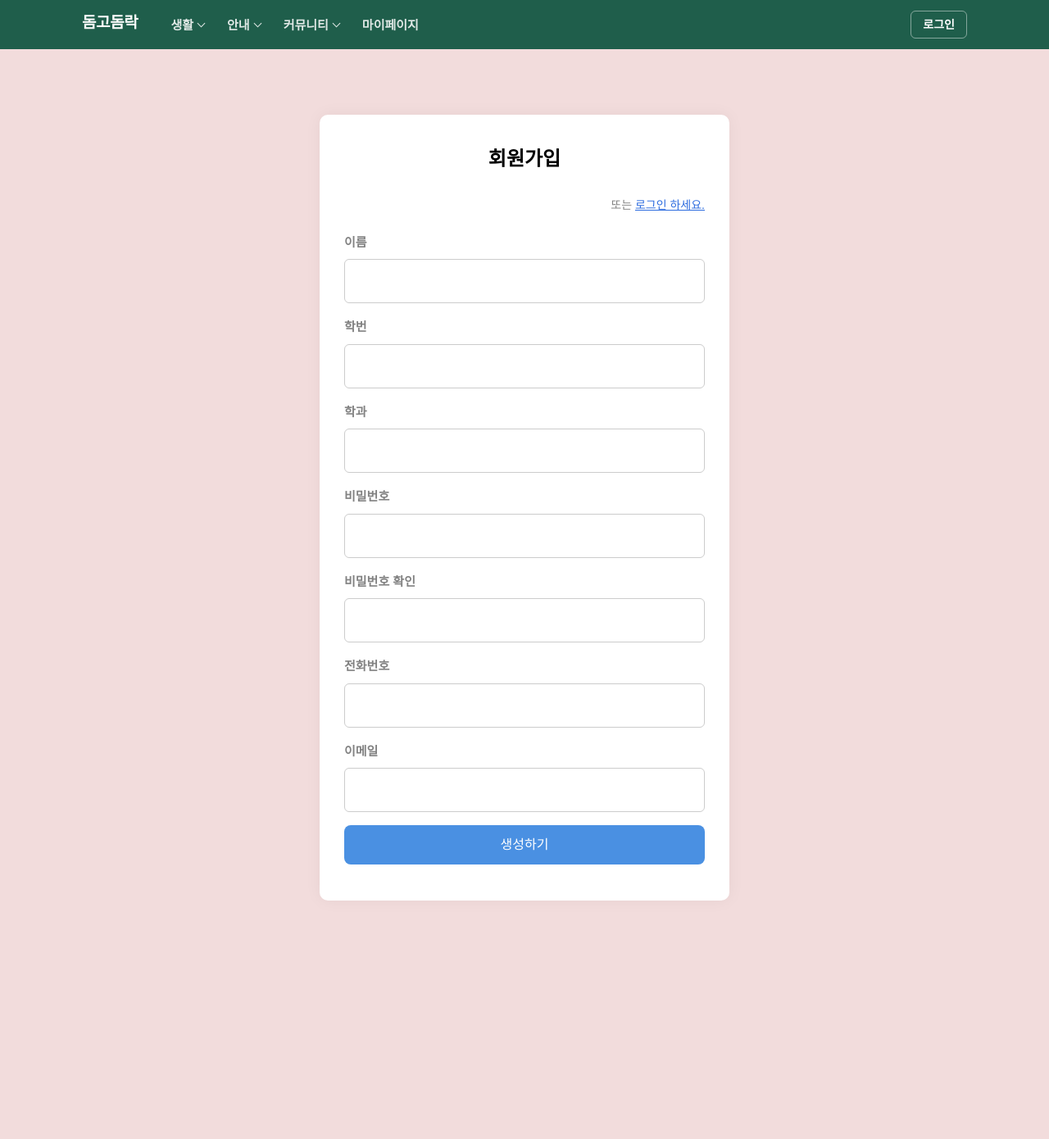
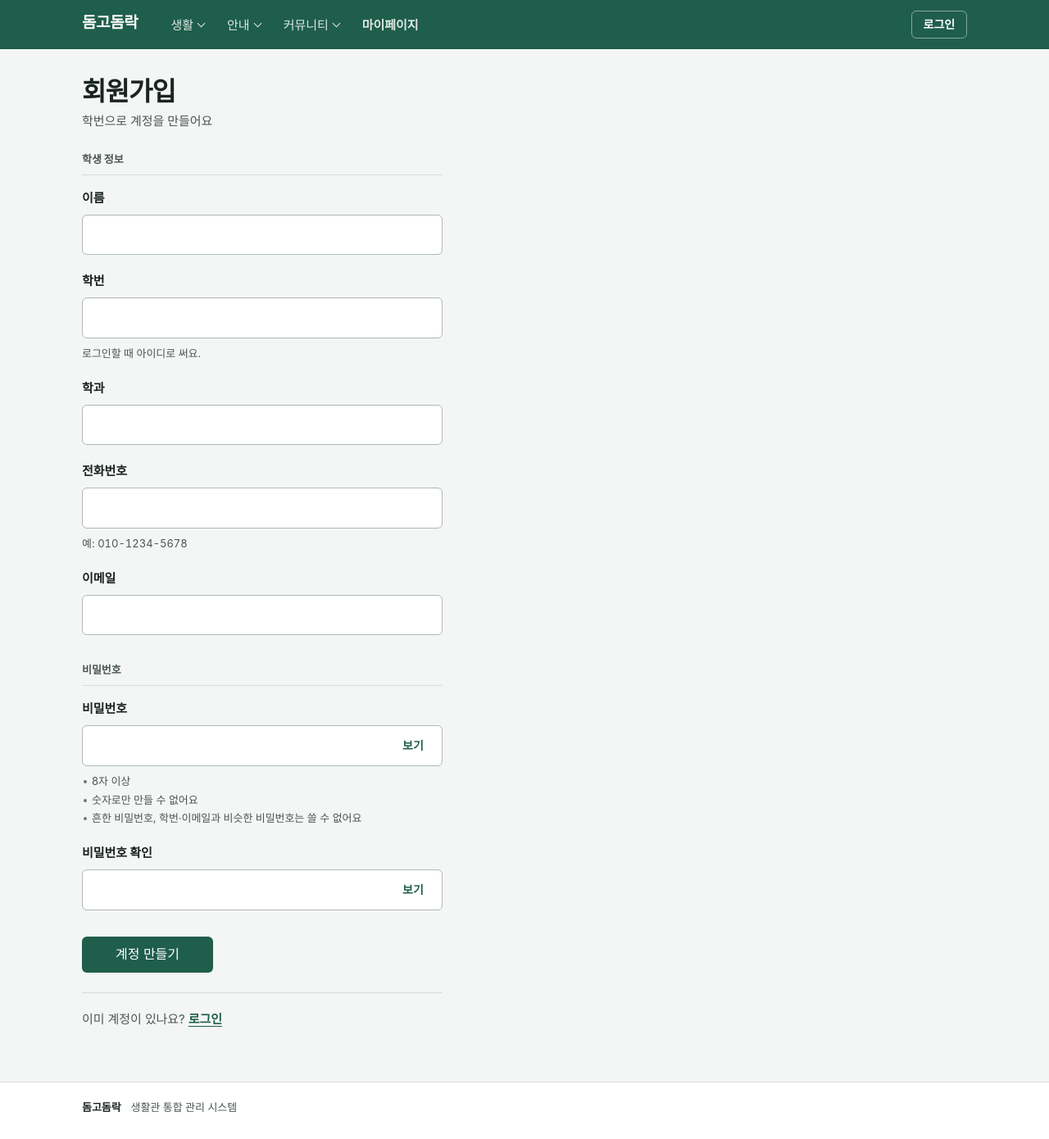
Before and after one commit to ahcy205/finalproject, a Django app: template templates/web/signup.html in a window 1280 px wide. Shown: the whole page at 82% size. Before the commit the page ends 1099 px from the top, so only its background shows below. Run offline with Django 5.2, Linux system fonts and the light colour scheme; the template is opened without the code that fills it, so the values that code supplies are empty; some libraries are stand-ins or nearby versions; some web fonts are replaced.

Commit message:
Move the login and signup pages to the new design
Both pages leave base.html for the shared layout. Signup errors show under
each field, the password rules shown are the configured Django validators,
inputs have autocomplete hints, and passwords get a show/hide toggle.

Co-Authored-By: Claude Opus 5.5 <noreply@anthropic.com>
Claude-Session: https://claude.ai/code/session_0197v8MfwYVJKio5sw3J4AaV

```diff
--- a/static/css/dorm.css
+++ b/static/css/dorm.css
@@ -654,3 +654,38 @@ textarea.dg-input.dg-chat__input {
   .dg-chat__answer { padding: 14px 16px; }
   .dg-chat__mine { max-width: 90%; }
 }
+
+/* ---------- 로그인·회원가입 ---------- */
+.dg-auth { max-width: 440px; }
+.dg-auth__head { flex-direction: column; align-items: flex-start; gap: 4px; margin-bottom: 24px; }
+.dg-auth .dg-note, .dg-auth .dg-formerror { margin-bottom: 24px; }
+.dg-formerror p + p { margin-top: 4px; }
+.dg-auth__group { border: 0; padding: 0; margin: 0; min-width: 0; }
+.dg-auth__group > .dg-field + .dg-field { margin-top: 20px; }
+.dg-auth__legend { display: block; width: 100%; padding: 0 0 8px; margin-bottom: 16px;
+  border-bottom: 1px solid var(--dg-line); font-size: 13px; font-weight: 700; color: var(--dg-ink-2); }
+.dg-auth .dg-form > .dg-auth__group + .dg-auth__group { margin-top: 32px; }
+.dg-auth__rules { display: grid; gap: 2px; }
+.dg-auth__rules li { position: relative; padding-left: 12px; }
+.dg-auth__rules li::before { content: ""; position: absolute; left: 2px; top: .7em; width: 4px; height: 4px;
+  border-radius: 50%; background: var(--dg-ink-3); }
+.dg-auth__switch { margin-top: 24px !important; padding-top: 20px; border-top: 1px solid var(--dg-line);
+  font-size: 15px; color: var(--dg-ink-2); }
+.dg-auth__switch a { font-weight: 700; }
+
+/* 비밀번호 칸 안의 보기/숨기기 버튼 (JS가 있을 때만 보인다) */
+.dg-pw { position: relative; }
+.dg-page .dg-pw__toggle {
+  position: absolute; top: 4px; right: 4px; bottom: 4px; min-width: 64px; padding: 0 12px;
+  border: 0; border-radius: 4px; background: transparent; color: var(--dg-pine);
+  font-size: 14px; font-weight: 700; cursor: pointer;
+}
+.dg-page .dg-pw__toggle:hover { background: var(--dg-pine-50); }
+.dg-page .dg-pw__toggle[aria-pressed="true"] { color: var(--dg-ink-2); }
+.dg-pw__toggle[hidden] { display: none; }
+.dg-pw.has-toggle .dg-input { padding-right: 80px; }
+
+@media (max-width: 599.98px) {
+  .dg-auth { max-width: none; }
+  .dg-auth .dg-form__submit .dg-btn { width: 100%; }
+}
--- /dev/null
+++ b/templates/web/_password_toggle.html
@@ -0,0 +1,2 @@
+{% comment %}비밀번호 보기/숨기기 버튼. target = 비밀번호 칸 id. JS가 없으면 숨겨 둔다(_password_toggle_js.html이 보이게 함).{% endcomment %}
+<button class="dg-pw__toggle" type="button" data-pw-toggle="{{ target }}" aria-controls="{{ target }}" aria-pressed="false" hidden>보기</button>
--- /dev/null
+++ b/templates/web/_password_toggle_js.html
@@ -0,0 +1,17 @@
+{% comment %}비밀번호 보기/숨기기 (_password_toggle.html). 누르면 글자를 보여 주고, 버튼 글자와 aria-pressed를 바꾼다.{% endcomment %}
+<script>
+  document.querySelectorAll('[data-pw-toggle]').forEach(function (button) {
+    var input = document.getElementById(button.dataset.pwToggle);
+    if (!input) return;
+    button.hidden = false;
+    button.parentNode.classList.add('has-toggle');
+    button.addEventListener('click', function () {
+      var show = input.type === 'password';
+      input.type = show ? 'text' : 'password';
+      button.textContent = show ? '숨기기' : '보기';
+      button.setAttribute('aria-pressed', show ? 'true' : 'false');
+    });
+    // 보낼 때는 다시 가려 둔다 (브라우저가 일반 글자로 기억하지 않게)
+    if (input.form) input.form.addEventListener('submit', function () { input.type = 'password'; });
+  });
+</script>
--- a/templates/web/signup.html
+++ b/templates/web/signup.html
@@ -1,148 +1,95 @@
-{% extends 'base.html' %}
+{% extends 'web/layout.html' %}
+{% comment %}
+회원가입 (docs/adr/0020). CustomSignupForm으로 검사하고, 오류로 돌아오면 칸마다 오류를 바로 아래에 보여 준다.
+비밀번호 규칙은 settings.AUTH_PASSWORD_VALIDATORS(8자 이상, 숫자만은 안 됨, 흔한 비밀번호 안 됨, 학번·이메일과 비슷하면 안 됨)를 그대로 적었다.
+비밀번호 규칙 오류와 불일치 오류는 Django가 "비밀번호 확인"(password2) 칸에 붙인다.
+{% endcomment %}
+{% block title %}회원가입{% endblock %}
 {% block content %}
-
-<style>
-  body {
-    font-family: 'Arial', sans-serif;
-    background-color: #F2DCDC;
-  }
-
-  .container {
-    max-width: 500px;
-    margin: 80px auto;
-    background-color: white;
-    padding: 40px 30px;
-    border-radius: 10px;
-    box-shadow: 0 0 20px rgba(0,0,0,0.05);
-  }
-
-  .logo {
-    position: absolute;
-    top: 20px;
-    left: 20px;
-    font-size: 20px;
-    font-weight: bold;
-  }
-
-  .logo a {
-    text-decoration: none;
-    color: #333;
-  }
-
-  h4 {
-    font-weight: bold;
-    margin-bottom: 30px;
-    text-align: center;
-  }
-
-  .form-group {
-    margin-bottom: 1.2rem;
-    text-align: left;
-  }
-
-  .form-group label {
-    font-weight: bold;
-    display: block;
-    margin-bottom: 0.5rem;
-  }
-
-  .form-control {
-    width: 100%;
-    padding: 10px 12px;
-    font-size: 14px;
-    border: 1px solid #ccc;
-    border-radius: 6px;
-    box-sizing: border-box;
-  }
-
-  .btn-join {
-    width: 100%;
-    padding: 12px;
-    background-color: #4A90E2;
-    color: white;
-    font-size: 16px;
-    border: none;
-    border-radius: 8px;
-    transition: background-color 0.3s ease;
-  }
-
-  .btn-join:hover {
-    background-color: #357ABD;
-  }
-
-  .text-right {
-    text-align: right;
-    font-size: 14px;
-    margin-bottom: 20px;
-  }
-
-  .alert {
-    color: #e74c3c;
-    font-size: 14px;
-    margin-bottom: 10px;
-  }
-</style>
-
-<div class="logo">
-  <a href="{% url 'web:home' %}">돔고돔락 홈으로</a>
+<div class="dg-wrap">
+  <div class="dg-auth">
+    <header class="dg-pagehead dg-auth__head">
+      <h1>회원가입</h1>
+      <p class="dg-pagehead__meta">학번으로 계정을 만들어요</p>
+    </header>
+    {% if form.errors %}
+    <div class="dg-formerror" role="alert">
+      <p>입력한 내용을 확인해 주세요. 표시한 칸을 고치면 돼요.</p>
+      {% for error in form.non_field_errors %}<p>{{ error }}</p>{% endfor %}
     </div>
-
-<div class="container">
-  <h4>회원가입</h4>
-
-  <div class="text-right">
-    <span>또는 <a href="{% url 'web:login' %}">로그인 하세요.</a></span>
+    {% endif %}
+    <form class="dg-form" method="post" action="{% url 'web:signup' %}" novalidate>
+      {% csrf_token %}
+      <fieldset class="dg-auth__group">
+        <legend class="dg-auth__legend">학생 정보</legend>
+        <div class="dg-field">
+          <label class="dg-field__label" for="full_name">이름</label>
+          <input class="dg-input" type="text" id="full_name" name="full_name" required autocomplete="name"
+                 value="{{ form.full_name.value|default_if_none:'' }}"{% if form.full_name.errors %} aria-invalid="true" aria-describedby="full_name_err"{% endif %}>
+          {% if form.full_name.errors %}<span class="dg-field__error" id="full_name_err">{{ form.full_name.errors|join:' ' }}</span>{% endif %}
         </div>
-
-  {% include "form_errors.html" %}
-
-  <form method="POST" class="post-form">
-  {% csrf_token %}
-
-    <div class="form-group mb-3">
-      <label for="full_name">이름</label>
-      <input class="form-control" name="full_name" id="full_name"
-             value="{{ form.full_name.value|default_if_none:'' }}" required>
+        <div class="dg-field">
+          <label class="dg-field__label" for="username">학번</label>
+          <input class="dg-input dg-num" type="text" id="username" name="username" required maxlength="150"
+                 inputmode="numeric" autocomplete="username" autocapitalize="off" spellcheck="false"
+                 value="{{ form.username.value|default_if_none:'' }}"{% if form.username.errors %} aria-invalid="true" aria-describedby="username_help username_err"{% else %} aria-describedby="username_help"{% endif %}>
+          {% if form.username.errors %}<span class="dg-field__error" id="username_err">{{ form.username.errors|join:' ' }}</span>{% endif %}
+          <span class="dg-field__help" id="username_help">로그인할 때 아이디로 써요.</span>
         </div>
-
-    <div class="form-group mb-3">
-      <label for="username">학번</label>
-      <input class="form-control" name="username" id="username"
-             value="{{ form.username.value|default_if_none:'' }}" required>
+        <div class="dg-field">
+          <label class="dg-field__label" for="department">학과</label>
+          <input class="dg-input" type="text" id="department" name="department" required
+                 value="{{ form.department.value|default_if_none:'' }}"{% if form.department.errors %} aria-invalid="true" aria-describedby="department_err"{% endif %}>
+          {% if form.department.errors %}<span class="dg-field__error" id="department_err">{{ form.department.errors|join:' ' }}</span>{% endif %}
         </div>
-
-    <div class="form-group mb-3">
-          <label for="department">학과</label>
-          <input type="text" class="form-control" name="department" id="department"
-                 value="{{ form.department.value|default_if_none:'' }}" required>
+        <div class="dg-field">
+          <label class="dg-field__label" for="phone_number">전화번호</label>
+          <input class="dg-input dg-num" type="tel" id="phone_number" name="phone_number" required
+                 inputmode="tel" autocomplete="tel"
+                 value="{{ form.phone_number.value|default_if_none:'' }}"{% if form.phone_number.errors %} aria-invalid="true" aria-describedby="phone_number_help phone_number_err"{% else %} aria-describedby="phone_number_help"{% endif %}>
+          {% if form.phone_number.errors %}<span class="dg-field__error" id="phone_number_err">{{ form.phone_number.errors|join:' ' }}</span>{% endif %}
+          <span class="dg-field__help" id="phone_number_help">예: <span class="dg-num">010-1234-5678</span></span>
         </div>
-
-    <div class="form-group mb-3">
-      <label for="password1">비밀번호</label>
-      <input type="password" class="form-control" name="password1" id="password1" required>
+        <div class="dg-field">
+          <label class="dg-field__label" for="email">이메일</label>
+          <input class="dg-input" type="email" id="email" name="email" required
+                 autocomplete="email" autocapitalize="off" spellcheck="false"
+                 value="{{ form.email.value|default_if_none:'' }}"{% if form.email.errors %} aria-invalid="true" aria-describedby="email_err"{% endif %}>
+          {% if form.email.errors %}<span class="dg-field__error" id="email_err">{{ form.email.errors|join:' ' }}</span>{% endif %}
         </div>
-
-    <div class="form-group mb-3">
-      <label for="password2">비밀번호 확인</label>
-      <input type="password" class="form-control" name="password2" id="password2" required>
+      </fieldset>
+      <fieldset class="dg-auth__group">
+        <legend class="dg-auth__legend">비밀번호</legend>
+        <div class="dg-field">
+          <label class="dg-field__label" for="password1">비밀번호</label>
+          <div class="dg-pw">
+            <input class="dg-input" type="password" id="password1" name="password1" required autocomplete="new-password"
+                   {% if form.password1.errors %} aria-invalid="true" aria-describedby="password1_help password1_err"{% else %} aria-describedby="password1_help"{% endif %}>
+            {% include 'web/_password_toggle.html' with target='password1' %}
           </div>
-
-    <div class="form-group mb-3">
-          <label for="phone_number">전화번호</label>
-          <input type="text" class="form-control" name="phone_number" id="phone_number"
-                 value="{{ form.phone_number.value|default_if_none:'' }}" required>
+          {% if form.password1.errors %}<span class="dg-field__error" id="password1_err">{{ form.password1.errors|join:' ' }}</span>{% endif %}
+          <ul class="dg-field__help dg-auth__rules" id="password1_help">
+            <li>8자 이상</li>
+            <li>숫자로만 만들 수 없어요</li>
+            <li>흔한 비밀번호, 학번·이메일과 비슷한 비밀번호는 쓸 수 없어요</li>
+          </ul>
         </div>
-
-    <div class="form-group mb-3">
-      <label for="email">이메일</label>
-      <input type="email" class="form-control" name="email" id="email"
-             value="{{ form.email.value|default_if_none:'' }}" required>
+        <div class="dg-field">
+          <label class="dg-field__label" for="password2">비밀번호 확인</label>
+          <div class="dg-pw">
+            <input class="dg-input" type="password" id="password2" name="password2" required autocomplete="new-password"
+                   {% if form.password2.errors %} aria-invalid="true" aria-describedby="password2_err"{% endif %}>
+            {% include 'web/_password_toggle.html' with target='password2' %}
           </div>
-
-    <button type="submit" class="btn btn-join">생성하기</button>
+          {% if form.password2.errors %}<span class="dg-field__error" id="password2_err">{{ form.password2.errors|join:' ' }}</span>{% endif %}
+        </div>
+      </fieldset>
+      <div class="dg-form__submit">
+        <button class="dg-btn" type="submit">계정 만들기</button>
+      </div>
     </form>
-
-
+    <p class="dg-auth__switch">이미 계정이 있나요? <a href="{% url 'web:login' %}">로그인</a></p>
   </div>
-
+</div>
 {% endblock %}
+{% block scripts %}{% include 'web/_password_toggle_js.html' %}{% endblock %}
```
Also changed, not shown: templates/web/login.html (+32 -123 lines), web/tests.py (+65 -1 lines), CHANGELOG.md. Lines whose indentation alone changed are shown as unchanged.
